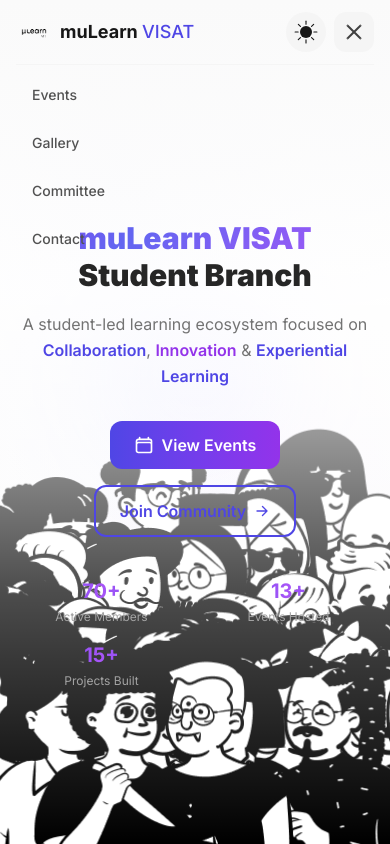
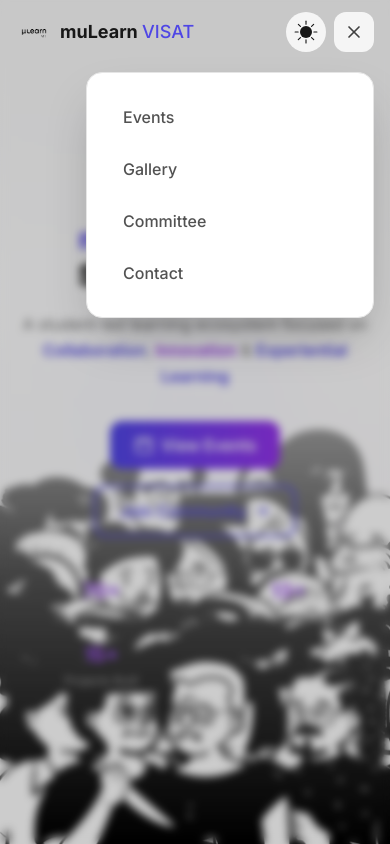
Before and after one commit to chsrikar/mulearnvisat, a React (Vite) app: page / in a window 390 px wide. Both pictures are taken after a click on the button 354 px from the left and 32 px from the top of the page. Shown: the top 844 px of the page. Built offline with nearby package versions, Linux system fonts and the light colour scheme.

Commit message:
updated version

```diff
--- a/src/components/Navbar.jsx
+++ b/src/components/Navbar.jsx
@@ -1,5 +1,7 @@
 import { useState, useEffect } from 'react'
 import { Link, useLocation, useNavigate } from 'react-router-dom'
+import { motion, AnimatePresence, easeInOut } from 'framer-motion'
+import { Menu, X } from 'lucide-react'
 import ThemeToggle from './ThemeToggle'
 import SpotlightNavbar from './SpotlightNavbar'
 
@@ -9,6 +11,31 @@
     { label: 'Committee', path: '/committee' },
     { label: 'Contact', path: '/contact' },
 ]
+
+const mobileMenuVariants = {
+    closed: {
+        opacity: 0,
+        x: '100%',
+        transition: {
+            duration: 0.3,
+            ease: easeInOut,
+        },
+    },
+    open: {
+        opacity: 1,
+        x: 0,
+        transition: {
+            duration: 0.3,
+            ease: easeInOut,
+            staggerChildren: 0.1,
+        },
+    },
+}
+
+const mobileItemVariants = {
+    closed: { opacity: 0, x: 20 },
+    open: { opacity: 1, x: 0 },
+}
 
 function Navbar({ darkMode, setDarkMode }) {
     const [isOpen, setIsOpen] = useState(false)
@@ -35,6 +62,7 @@
     }
 
     return (
+        <>
             <nav
                 id="main-nav"
                 className="fixed top-0 left-0 right-0 z-50 transition-all duration-300 bg-transparent"
@@ -82,59 +110,76 @@
                                 setDarkMode={setDarkMode}
                                 className="w-10 h-10"
                             />
-                        <button
-                            id="mobile-menu-btn"
+                            <motion.button
                                 onClick={() => setIsOpen(!isOpen)}
                                 className={`w-10 h-10 rounded-xl flex items-center justify-center transition-all duration-300 cursor-pointer border-none ${darkMode
                                     ? 'bg-surface-800 text-white'
                                     : 'bg-surface-100 text-surface-700'
                                     }`}
                                 aria-label="Toggle menu"
+                                whileTap={{ scale: 0.95 }}
                             >
-                            <div className="flex flex-col gap-1.5 w-5">
-                                <span
-                                    className={`h-0.5 rounded-full transition-all duration-300 ${darkMode ? 'bg-white' : 'bg-surface-700'
-                                        } ${isOpen ? 'rotate-45 translate-y-2' : ''}`}
-                                />
-                                <span
-                                    className={`h-0.5 rounded-full transition-all duration-300 ${darkMode ? 'bg-white' : 'bg-surface-700'
-                                        } ${isOpen ? 'opacity-0 scale-0' : ''}`}
-                                />
-                                <span
-                                    className={`h-0.5 rounded-full transition-all duration-300 ${darkMode ? 'bg-white' : 'bg-surface-700'
-                                        } ${isOpen ? '-rotate-45 -translate-y-2' : ''}`}
-                                />
-                            </div>
-                        </button>
+                                {isOpen ? (
+                                    <X className="w-5 h-5" />
+                                ) : (
+                                    <Menu className="w-5 h-5" />
+                                )}
+                            </motion.button>
                         </div>
                     </div>
+                </div>
+            </nav>
 
-                {/* Mobile Menu */}
-                <div
-                    id="mobile-menu"
-                    className={`md:hidden overflow-hidden transition-all duration-400 ${isOpen ? 'max-h-80 pb-4' : 'max-h-0'
+            {/* Mobile Menu Overlay + Panel */}
+            <AnimatePresence>
+                {isOpen && (
+                    <>
+                        {/* Backdrop */}
+                        <motion.div
+                            className="fixed inset-0 z-40 bg-black/20 backdrop-blur-sm md:hidden"
+                            initial={{ opacity: 0 }}
+                            animate={{ opacity: 1 }}
+                            exit={{ opacity: 0 }}
+                            onClick={() => setIsOpen(false)}
+                        />
+
+                        {/* Floating Menu Panel */}
+                        <motion.div
+                            className={`fixed top-18 right-4 z-50 w-72 overflow-hidden rounded-2xl border shadow-2xl md:hidden ${darkMode
+                                ? 'bg-surface-900 border-surface-700'
+                                : 'bg-white border-surface-200'
                                 }`}
+                            variants={mobileMenuVariants}
+                            initial="closed"
+                            animate="open"
+                            exit="closed"
                         >
-                    <div className={`flex flex-col gap-1 pt-2 border-t ${darkMode ? 'border-surface-800' : 'border-surface-100'}`}>
+                            <div className="space-y-4 p-5">
+                                {/* Nav Links */}
+                                <div className="space-y-1">
                                     {navLinks.map((link) => (
+                                        <motion.div key={link.label} variants={mobileItemVariants}>
                                             <Link
-                                key={link.label}
                                                 to={link.path}
-                                id={`mobile-nav-${link.label.toLowerCase()}`}
-                                className={`px-4 py-3 rounded-xl text-sm font-medium transition-all duration-200 no-underline ${location.pathname === link.path
+                                                className={`block rounded-xl px-4 py-3 font-medium transition-colors duration-200 no-underline ${location.pathname === link.path
                                                     ? 'bg-primary-600/10 text-primary-600'
                                                     : darkMode
                                                         ? 'text-surface-300 hover:text-white hover:bg-white/5'
                                                         : 'text-surface-600 hover:text-surface-900 hover:bg-surface-50'
                                                     }`}
+                                                onClick={() => setIsOpen(false)}
                                             >
                                                 {link.label}
                                             </Link>
+                                        </motion.div>
                                     ))}
                                 </div>
                             </div>
-            </div>
-        </nav>
+                        </motion.div>
+                    </>
+                )}
+            </AnimatePresence>
+        </>
     )
 }
 
--- a/src/pages/Home.jsx
+++ b/src/pages/Home.jsx
@@ -170,14 +170,19 @@
                             </div>
                             <div className="mt-6 sm:mt-8 flex items-center gap-4 sm:gap-6">
                                 <div className="flex -space-x-3">
-                                    {[1, 2, 3, 4].map((i) => (
+                                    {[
+                                        '/images/srikar.jpeg',
+                                        '/images/Amal.jpeg',
+                                        '/images/Anjana.jpeg',
+                                        '/images/pratham.jpeg',
+                                    ].map((src, i) => (
                                         <div
                                             key={i}
                                             className="w-10 h-10 rounded-full border-2 border-white overflow-hidden"
                                         >
                                             <img
-                                                src={`/images/member${i}.png`}
-                                                alt="Member"
+                                                src={src}
+                                                alt="Student"
                                                 className="w-full h-full object-cover"
                                             />
                                         </div>
```
Lines whose indentation alone changed are shown as unchanged.
